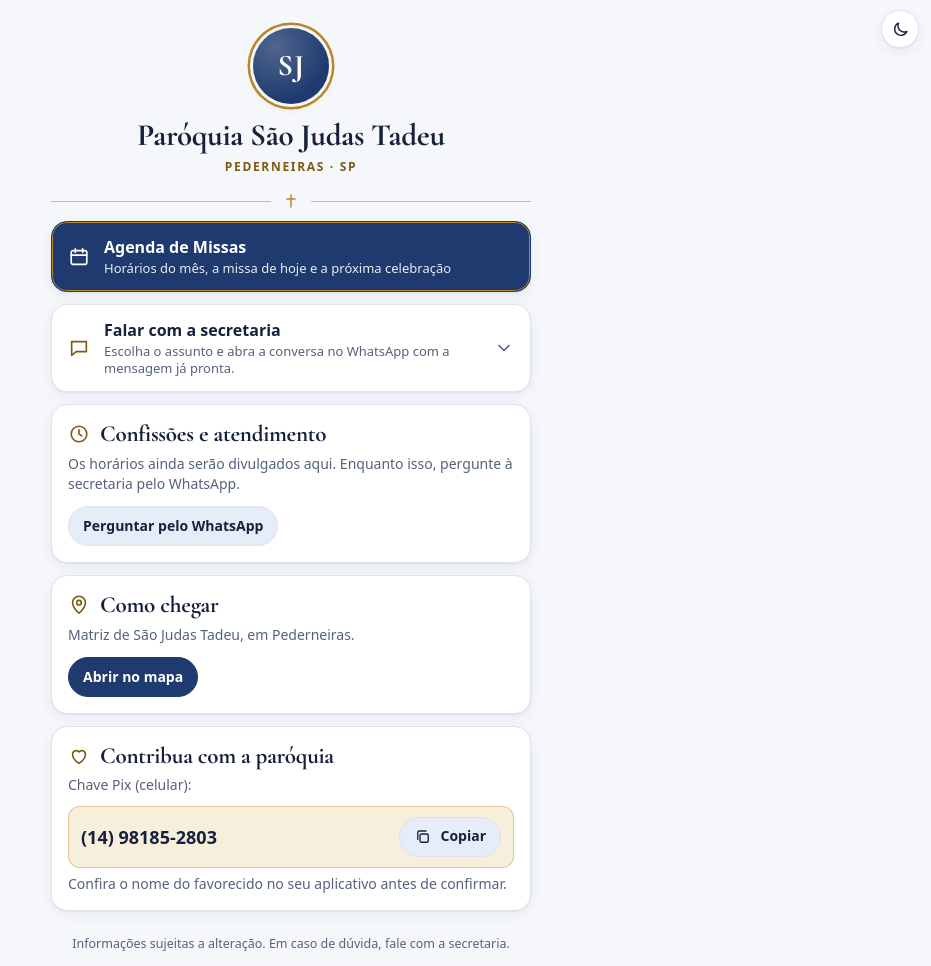
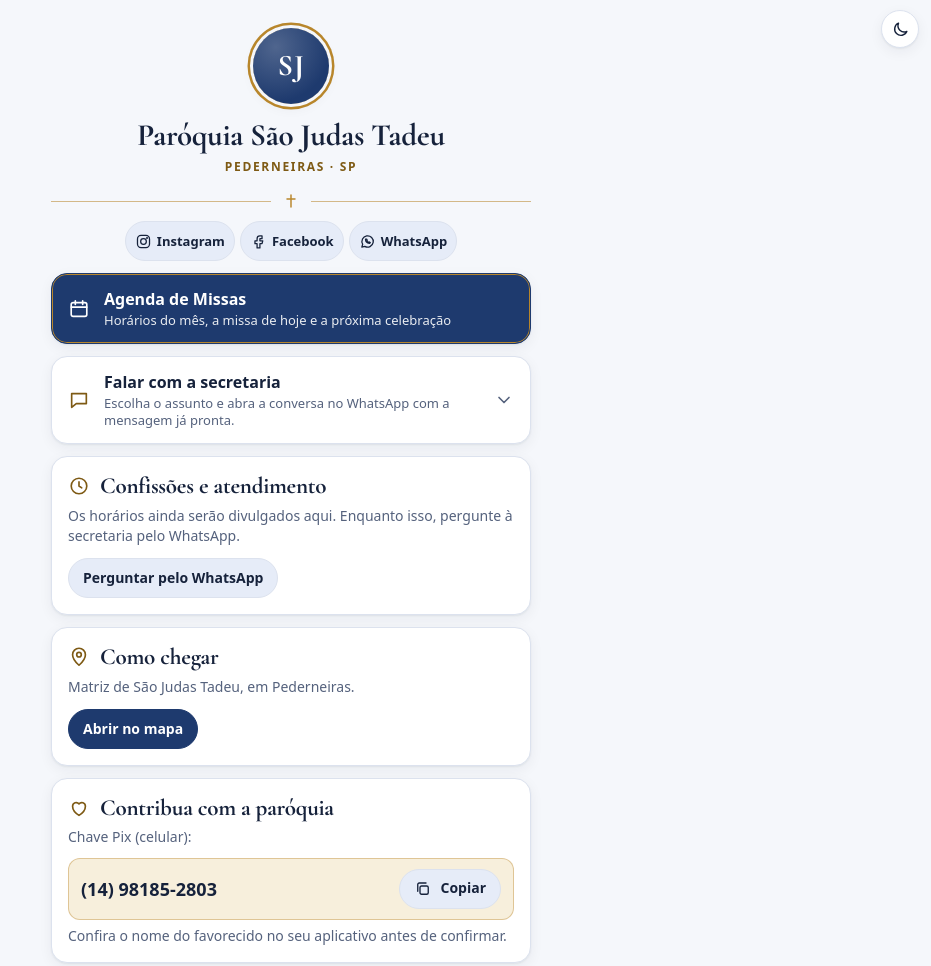
Before and after one commit to carreirorco/saojudaspederneiras, a plain HTML site: page index.html in a window 1280 px wide. Shown: the top 966 px of the page, without its empty margins (349-1280 px from the left). Drawn offline with Linux system fonts and the light colour scheme.

Commit message:
Redes sociais (Instagram, Facebook) e WhatsApp em linha abaixo da cruz
Co-Authored-By: Claude Sonnet 5.5 <noreply@anthropic.com>

```diff
--- a/app.js
+++ b/app.js
@@ -15,6 +15,9 @@ var I={
   heart:'<svg class="ico" viewBox="0 0 24 24" aria-hidden="true"><path d="M12 20s-7-4.4-7-10a4 4 0 0 1 7-2.5A4 4 0 0 1 19 10c0 5.600-7 10-7 10z"/></svg>',
   clock:'<svg class="ico" viewBox="0 0 24 24" aria-hidden="true"><circle cx="12" cy="12" r="8.5"/><path d="M12 7.500V12l3 2"/></svg>',
   copy:'<svg class="ico" viewBox="0 0 24 24" aria-hidden="true"><rect x="8" y="8" width="11" height="11" rx="2"/><path d="M5 15V6a2 2 0 0 1 2-2h9"/></svg>',
+  instagram:'<svg class="ico" viewBox="0 0 24 24" aria-hidden="true"><rect x="3.5" y="3.5" width="17" height="17" rx="5"/><circle cx="12" cy="12" r="4"/><circle cx="17" cy="7" r=".6"/></svg>',
+  facebook:'<svg class="ico" viewBox="0 0 24 24" aria-hidden="true"><path d="M14 8h3V4h-3a4 4 0 0 0-4 4v3H7v4h3v6h4v-6h3l1-4h-4V8z"/></svg>',
+  whatsapp:'<svg class="ico" viewBox="0 0 24 24" aria-hidden="true"><path d="M4 20l1.2-4.100A8 8 0 1 1 8.200 18.900z"/><path d="M9.200 8.800c0 3 2.500 5.600 5.600 6l1.100-1.300-1.800-.9-.8.700c-.9-.3-1.900-1.300-2.300-2.200l.7-.8-.9-1.800z"/></svg>',
   go:'<svg viewBox="0 0 24 24" aria-hidden="true"><path d="M9 6l6 6-6 6"/></svg>'
 };
 
@@ -42,7 +45,13 @@ function pixQrSvg(payload){
 }
 
 function render(){
-  var h='<div class="stack">';
+  var h='';
+  var redes=(D.redes||[]).concat([{nome:"WhatsApp",usuario:D.whatsapp.exibir,url:"https://wa.me/"+D.whatsapp.numero}]);
+  if(redes.length){
+    h+='<nav class="redes" aria-label="Redes sociais e contato">'+redes.filter(function(r){return /^https:\/\//.test(r.url)}).map(function(r){
+      return '<a class="pill" href="'+esc(r.url)+'" target="_blank" rel="noopener noreferrer" aria-label="'+esc(r.nome+": "+r.usuario)+'">'+(I[r.nome.toLowerCase()]||"")+esc(r.nome)+'</a>'}).join("")+'</nav>';
+  }
+  h+='<div class="stack">';
   h+='<a class="btn primary" href="'+esc(D.agenda.url)+'">'+I.cal+'<span><b>'+esc(D.agenda.titulo)+'</b><small>'+esc(D.agenda.texto)+'</small></span></a>';
 
   h+='<details class="card zap"><summary>'+I.chat+'<span><b>'+esc(D.whatsapp.titulo)+'</b><small>'+esc(D.whatsapp.texto)+'</small></span><svg class="chev" viewBox="0 0 24 24" aria-hidden="true"><path d="M6 9l6 6 6-6"/></svg></summary><ul class="msgs">'+
--- a/data/links.json
+++ b/data/links.json
@@ -79,5 +79,17 @@
     "cidade": "Pederneiras",
     "qr": false
   },
+  "redes": [
+    {
+      "nome": "Instagram",
+      "usuario": "@paroquiasaojudas_tadeu",
+      "url": "https://www.instagram.com/paroquiasaojudas_tadeu/"
+    },
+    {
+      "nome": "Facebook",
+      "usuario": "Paróquia São Judas Pederneiras",
+      "url": "https://www.facebook.com/ParoquiaSaoJudasPederneiras"
+    }
+  ],
   "rodape": "Informações sujeitas a alteração. Em caso de dúvida, fale com a secretaria."
 }
--- a/style.css
+++ b/style.css
@@ -102,3 +102,9 @@ h1,h2{font-family:var(--font-display);letter-spacing:-.01em;line-height:1.15;mar
 .qr .qrbox svg{display:block;width:100%;height:auto}
 .qr .aviso,.qr .actions{padding:0 12px}
 .qr .actions{margin:8px 0 12px}
+
+/* redes sociais, abaixo da cruz */
+.redes{display:flex;justify-content:center;flex-wrap:wrap;gap:8px;margin-top:12px}
+.redes .pill{padding:8px 9px;gap:5px;font-size:13px}
+.redes .pill .ico{width:17px;height:17px}
+.redes{gap:5px}
```
